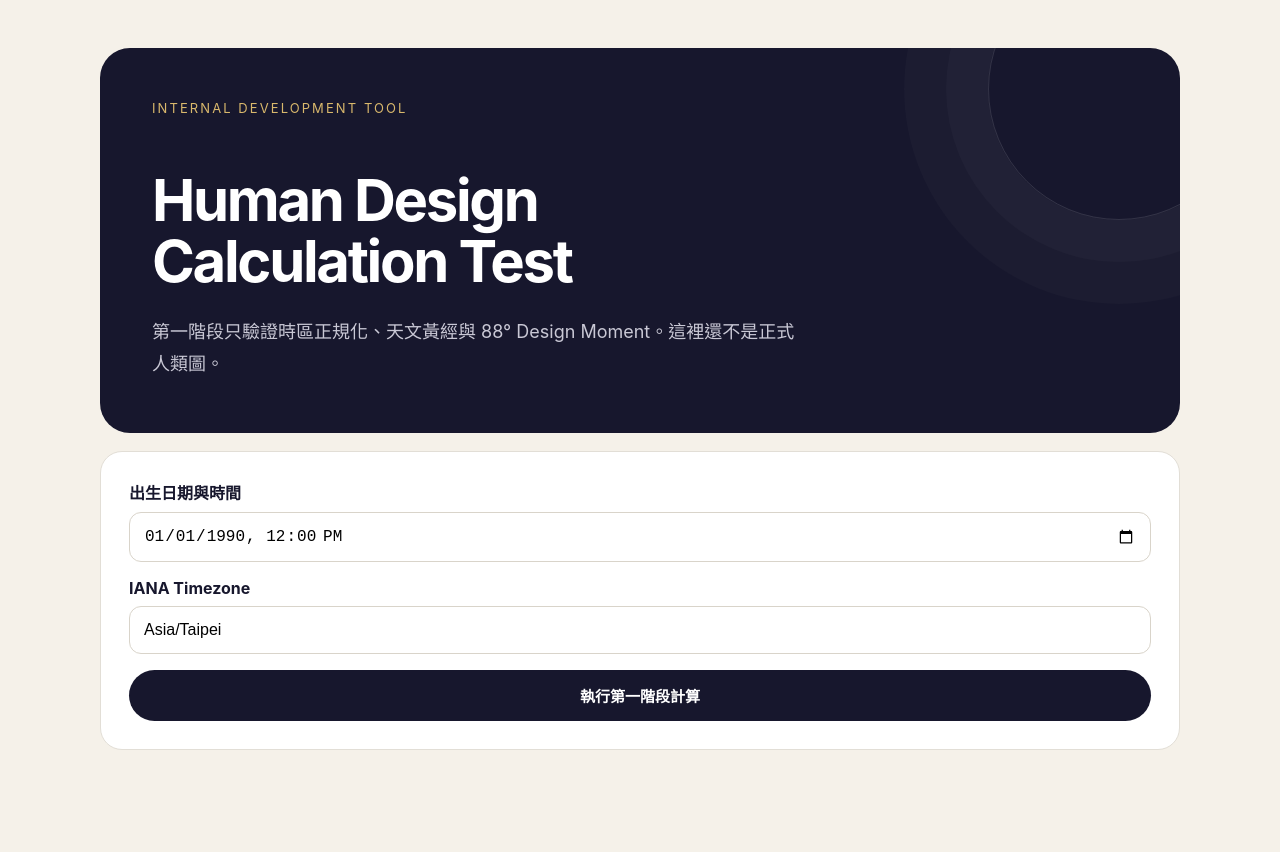
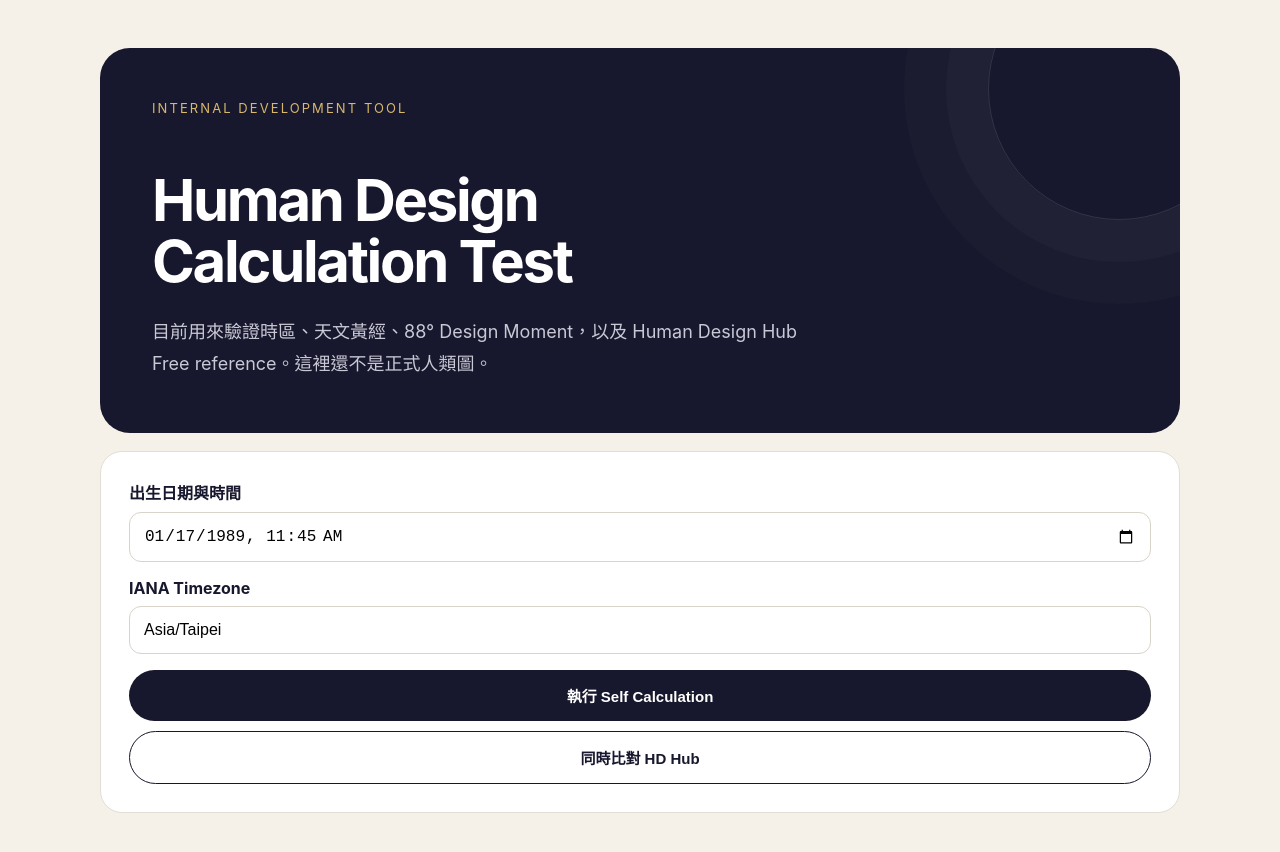
Before and after one commit to b9622024/human-design-fatloss-action, a Next.js app: page /dev/human-design-test in a window 1280 px wide. Shown: the top 852 px of the page. Before the commit the page ends 814 px from the top, so only its background shows below. Built offline with nearby package versions, Linux system fonts and the light colour scheme.

Commit message:
Add Human Design Hub comparison button and diff view

```diff
--- a/app/dev/human-design-test/page.tsx
+++ b/app/dev/human-design-test/page.tsx
@@ -3,10 +3,12 @@
 import { FormEvent, useState } from "react";
 
 export default function HumanDesignTestPage() {
-  const [localDateTime, setLocalDateTime] = useState("1990-01-01T12:00");
+  const [localDateTime, setLocalDateTime] = useState("1989-01-17T11:45");
   const [timezone, setTimezone] = useState("Asia/Taipei");
   const [result, setResult] = useState<unknown>(null);
+  const [comparison, setComparison] = useState<unknown>(null);
   const [loading, setLoading] = useState(false);
+  const [comparing, setComparing] = useState(false);
 
   async function submit(event: FormEvent) {
     event.preventDefault();
@@ -26,12 +28,29 @@ export default function HumanDesignTestPage() {
     }
   }
 
+  async function compareWithHub() {
+    setComparing(true);
+    setComparison(null);
+    try {
+      const response = await fetch("/api/dev/human-design-reference", {
+        method: "POST",
+        headers: { "Content-Type": "application/json" },
+        body: JSON.stringify({ localDateTime, timezone }),
+      });
+      setComparison(await response.json());
+    } catch (error) {
+      setComparison({ error: error instanceof Error ? error.message : "Unknown error" });
+    } finally {
+      setComparing(false);
+    }
+  }
+
   return (
     <main className="page-shell">
       <section className="hero-card">
         <div className="eyebrow">INTERNAL DEVELOPMENT TOOL</div>
         <h1 style={{ fontSize: "clamp(34px,6vw,58px)" }}>Human Design<br />Calculation Test</h1>
-        <p className="lead">第一階段只驗證時區正規化、天文黃經與 88° Design Moment。這裡還不是正式人類圖。</p>
+        <p className="lead">目前用來驗證時區、天文黃經、88° Design Moment，以及 Human Design Hub Free reference。這裡還不是正式人類圖。</p>
       </section>
 
       <section className="card" style={{ marginTop: 18 }}>
@@ -44,16 +63,31 @@ export default function HumanDesignTestPage() {
             <strong>IANA Timezone</strong>
             <input value={timezone} onChange={(e) => setTimezone(e.target.value)} placeholder="Asia/Taipei" style={{ padding: 14, borderRadius: 12, border: "1px solid #d9d4ca", fontSize: 16 }} />
           </label>
-          <button type="submit" disabled={loading} style={{ padding: 15, border: 0, borderRadius: 999, background: "#17172d", color: "white", fontWeight: 700, fontSize: 15 }}>
-            {loading ? "計算中…" : "執行第一階段計算"}
-          </button>
+          <div style={{ display: "grid", gap: 10 }}>
+            <button type="submit" disabled={loading || comparing} style={{ padding: 15, border: 0, borderRadius: 999, background: "#17172d", color: "white", fontWeight: 700, fontSize: 15 }}>
+              {loading ? "計算中…" : "執行 Self Calculation"}
+            </button>
+            <button type="button" onClick={compareWithHub} disabled={loading || comparing} style={{ padding: 15, border: "1px solid #17172d", borderRadius: 999, background: "white", color: "#17172d", fontWeight: 700, fontSize: 15 }}>
+              {comparing ? "比對中…" : "同時比對 HD Hub"}
+            </button>
+          </div>
         </form>
       </section>
 
       {result !== null && (
         <section className="card" style={{ marginTop: 18, overflow: "auto" }}>
-          <h2 style={{ marginTop: 0 }}>Calculation JSON</h2>
+          <h2 style={{ marginTop: 0 }}>Self Calculation JSON</h2>
           <pre style={{ whiteSpace: "pre-wrap", wordBreak: "break-word", fontSize: 12, lineHeight: 1.6 }}>{JSON.stringify(result, null, 2)}</pre>
+        </section>
+      )}
+
+      {comparison !== null && (
+        <section className="card" style={{ marginTop: 18, overflow: "auto" }}>
+          <h2 style={{ marginTop: 0 }}>HD Hub Reference Comparison</h2>
+          <p style={{ marginTop: 0, opacity: 0.72 }}>
+            目前正式保存 HD Hub Free endpoint 的原始 response。因 Self Engine 尚未完成 Gate/Line mapping，所以 Diff 會明確標示哪些欄位仍不可比較，不會自行猜測。
+          </p>
+          <pre style={{ whiteSpace: "pre-wrap", wordBreak: "break-word", fontSize: 12, lineHeight: 1.6 }}>{JSON.stringify(comparison, null, 2)}</pre>
         </section>
       )}
     </main>
```
